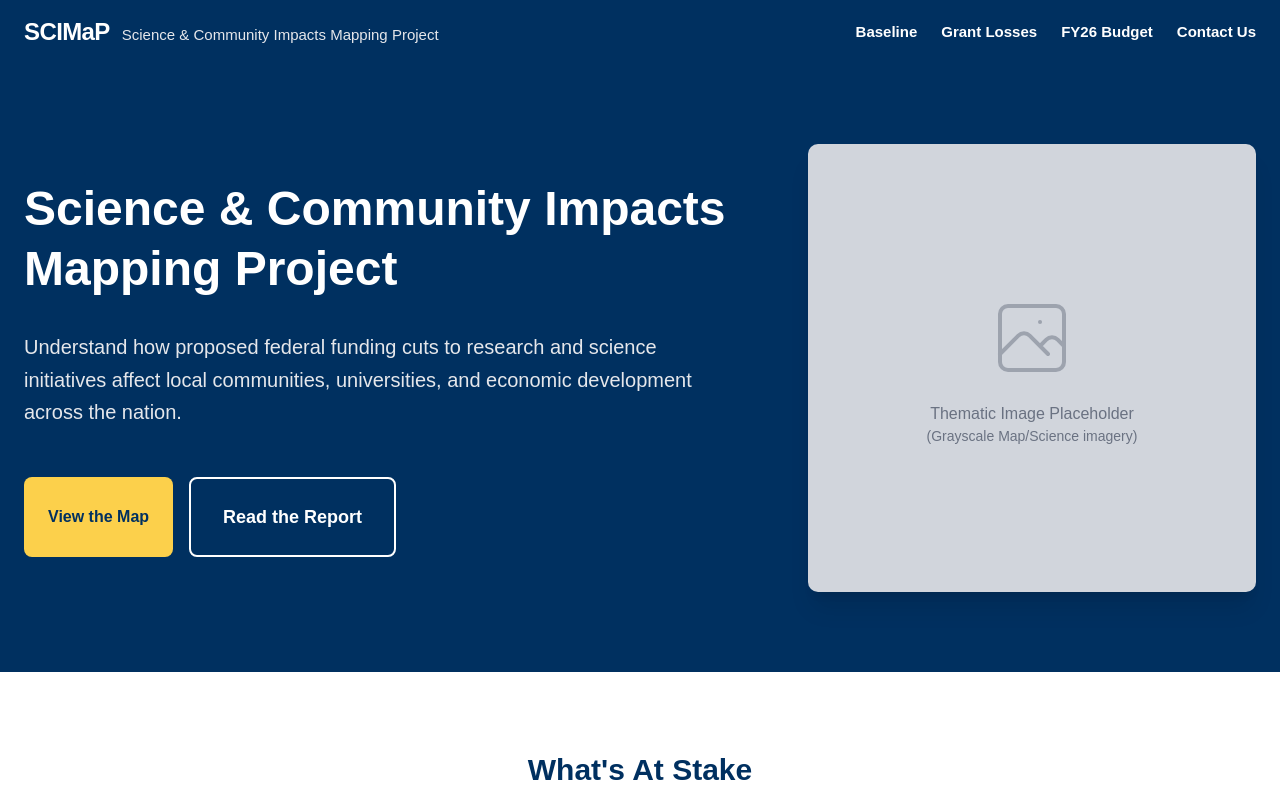
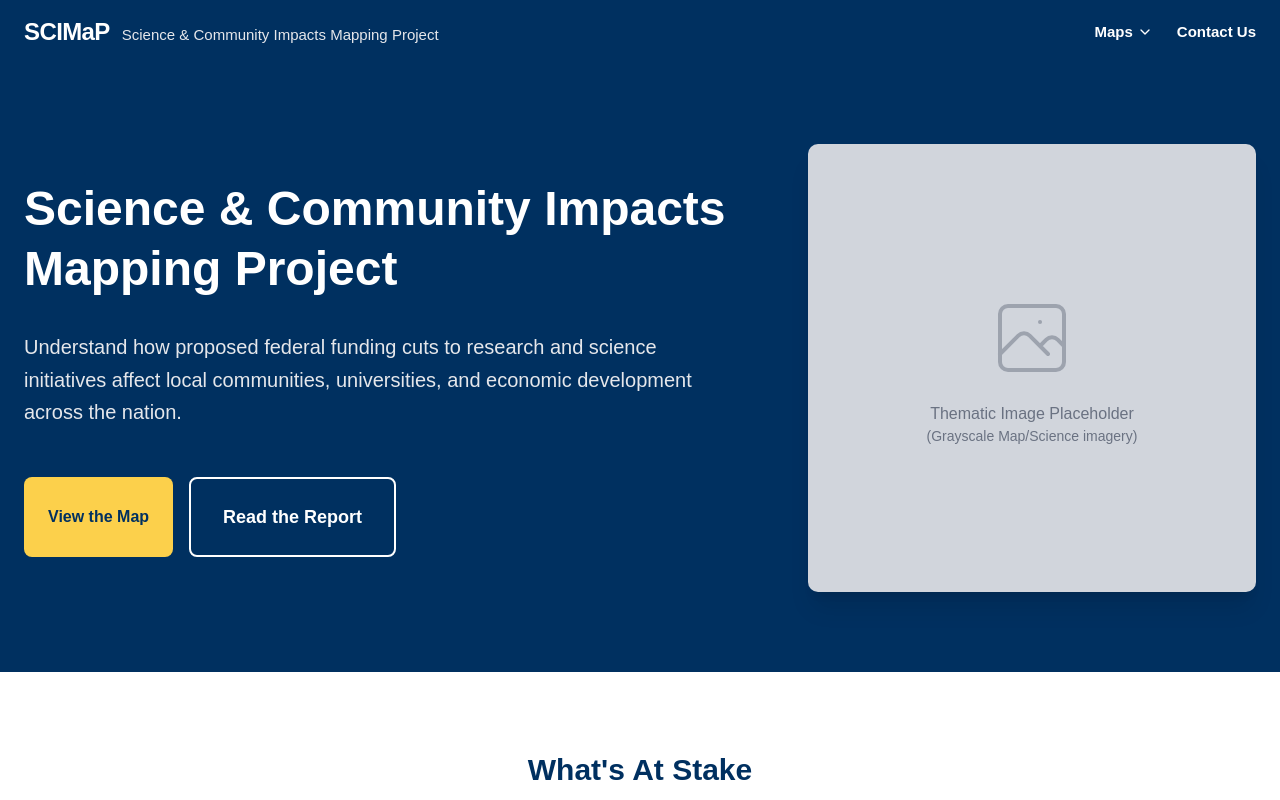
Before and after one commit to clvcooke/scimap, a React (Vite) app in the folder scimap-rewrite/: page / in a window 1280 px wide. Shown: the top 800 px of the page. Built offline with nearby package versions, Linux system fonts and the light colour scheme.

Commit message:
Add maps to dropdown

```diff
--- a/scimap-rewrite/src/routes/__root.tsx
+++ b/scimap-rewrite/src/routes/__root.tsx
@@ -1,6 +1,55 @@
-import { useState } from 'react'
+import { useState, useRef, useEffect } from 'react'
 import { createRootRoute, Link, Outlet } from '@tanstack/react-router'
-import { Menu, X } from 'lucide-react'
+import { Menu, X, ChevronDown } from 'lucide-react'
+
+function MapsDropdown() {
+  const [open, setOpen] = useState(false)
+  const ref = useRef<HTMLDivElement>(null)
+
+  useEffect(() => {
+    function handleClick(e: MouseEvent) {
+      if (ref.current && !ref.current.contains(e.target as Node)) setOpen(false)
+    }
+    document.addEventListener('mousedown', handleClick)
+    return () => document.removeEventListener('mousedown', handleClick)
+  }, [])
+
+  return (
+    <div ref={ref} className="relative">
+      <button
+        onClick={() => setOpen(!open)}
+        className="flex items-center gap-1 transition-colors hover:text-gray-300"
+      >
+        Maps <ChevronDown className={`size-4 transition-transform ${open ? 'rotate-180' : ''}`} />
+      </button>
+      {open && (
+        <div className="absolute right-0 top-full mt-2 w-52 rounded-md bg-white py-1 shadow-lg ring-1 ring-black/10">
+          <Link
+            to="/map"
+            className="block px-4 py-2 text-sm text-gray-700 hover:bg-gray-100"
+            onClick={() => setOpen(false)}
+          >
+            Baseline Funding
+          </Link>
+          <Link
+            to="/grants"
+            className="block px-4 py-2 text-sm text-gray-700 hover:bg-gray-100"
+            onClick={() => setOpen(false)}
+          >
+            Grant Disruptions
+          </Link>
+          <Link
+            to="/fy26"
+            className="block px-4 py-2 text-sm text-gray-700 hover:bg-gray-100"
+            onClick={() => setOpen(false)}
+          >
+            Award Funding Changes
+          </Link>
+        </div>
+      )}
+    </div>
+  )
+}
 
 function Header() {
   const [menuOpen, setMenuOpen] = useState(false)
@@ -17,15 +66,7 @@ function Header() {
 
         {/* Desktop nav */}
         <nav className="hidden items-center gap-6 text-[15px] font-semibold text-white md:flex">
-          <Link to="/map" className="transition-colors hover:text-gray-300">
-            Baseline
-          </Link>
-          <Link to="/grants" className="transition-colors hover:text-gray-300">
-            Grant Losses
-          </Link>
-          <Link to="/fy26" className="transition-colors hover:text-gray-300">
-            FY26 Budget
-          </Link>
+          <MapsDropdown />
           <Link to="/contact" className="transition-colors hover:text-gray-300">
             Contact Us
           </Link>
@@ -44,14 +85,15 @@ function Header() {
       {/* Mobile dropdown */}
       {menuOpen && (
         <nav className="mt-3 flex flex-col gap-3 border-t border-white/20 pt-3 text-[15px] font-semibold text-white md:hidden">
-          <Link to="/map" className="text-left transition-colors hover:text-gray-300" onClick={() => setMenuOpen(false)}>
-            Baseline
+          <div className="text-gray-300">Maps</div>
+          <Link to="/map" className="pl-3 text-left transition-colors hover:text-gray-300" onClick={() => setMenuOpen(false)}>
+            Baseline Funding
           </Link>
-          <Link to="/grants" className="text-left transition-colors hover:text-gray-300" onClick={() => setMenuOpen(false)}>
-            Grant Losses
+          <Link to="/grants" className="pl-3 text-left transition-colors hover:text-gray-300" onClick={() => setMenuOpen(false)}>
+            Grant Disruptions
           </Link>
-          <Link to="/fy26" className="text-left transition-colors hover:text-gray-300" onClick={() => setMenuOpen(false)}>
-            FY26 Budget
+          <Link to="/fy26" className="pl-3 text-left transition-colors hover:text-gray-300" onClick={() => setMenuOpen(false)}>
+            Award Funding Changes
           </Link>
           <Link to="/contact" className="text-left transition-colors hover:text-gray-300" onClick={() => setMenuOpen(false)}>
             Contact Us
```
Also changed, not shown: scimap-rewrite/.claude/settings.local.json (added).
